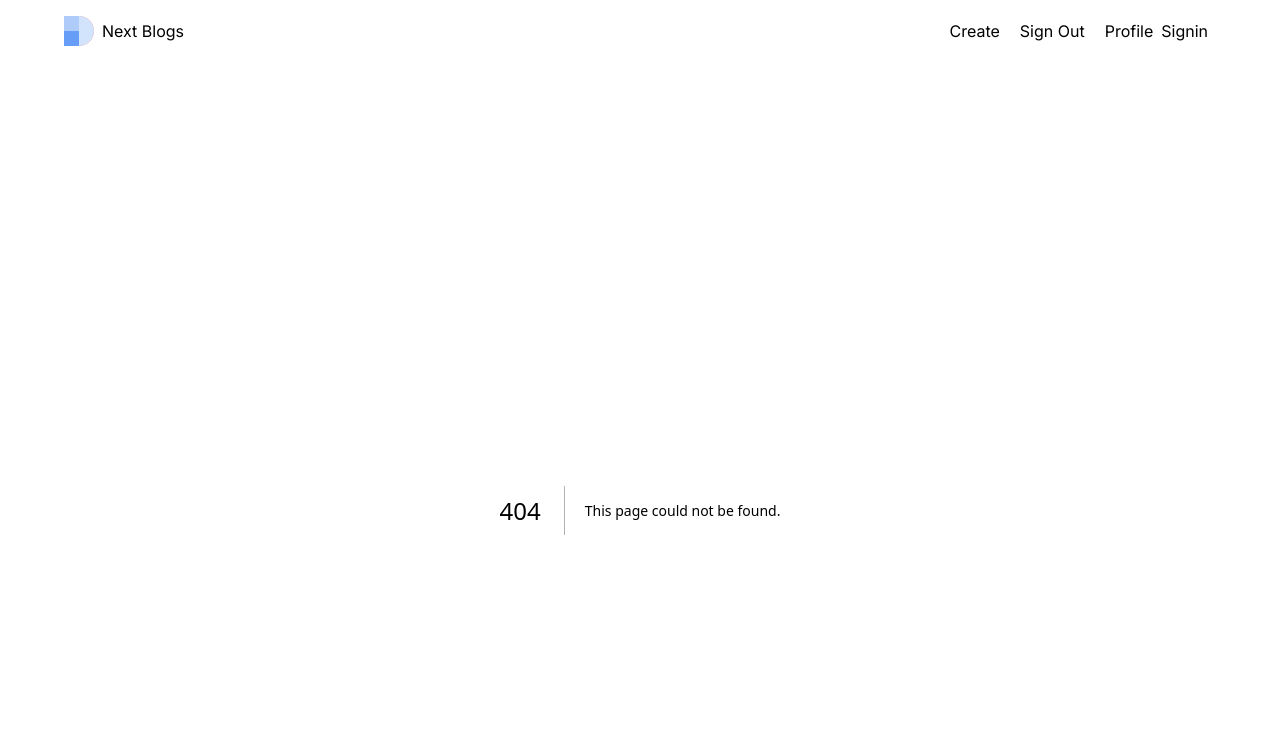
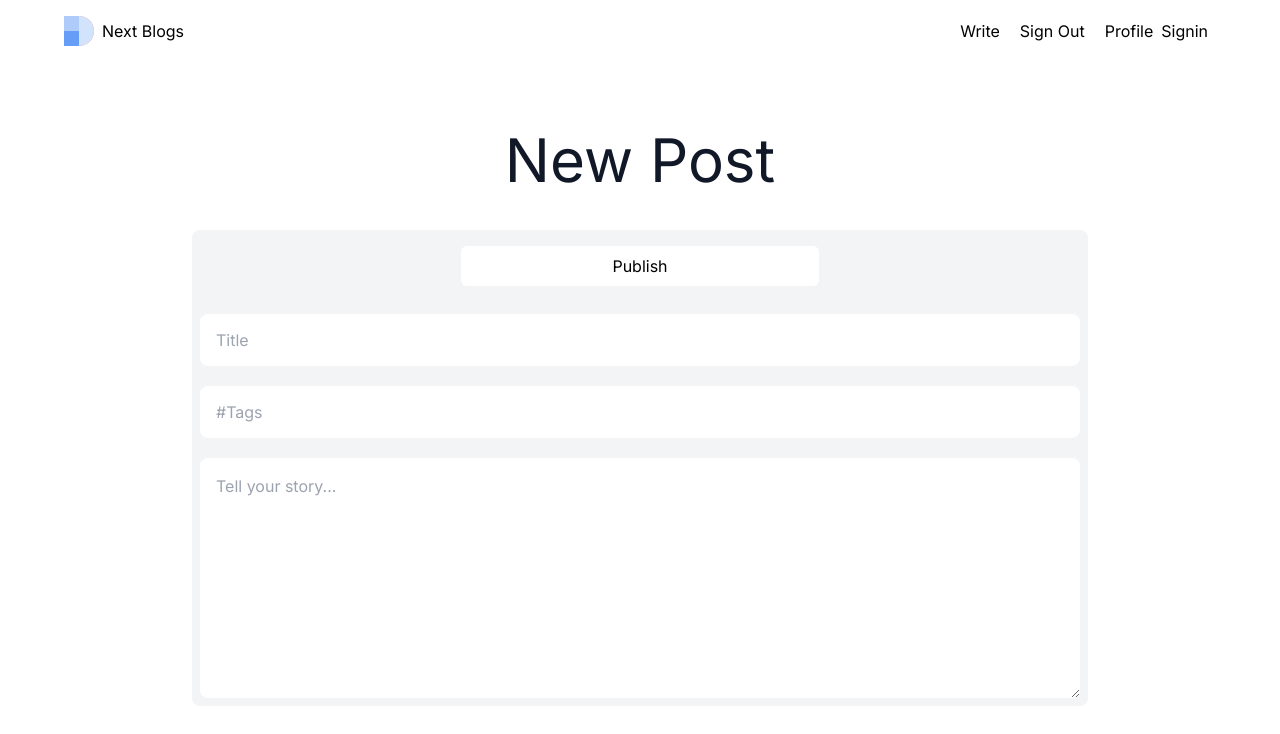
Before and after one commit to jonitjoseph/next-blogs, a Next.js app: page /new in a window 1280 px wide. Before the commit this address had no page. Shown: the top 734 px of the page. Built offline with nearby package versions, Linux system fonts and the light colour scheme.

Commit message:
added form page

```diff
--- /dev/null
+++ b/app/new/page.tsx
@@ -0,0 +1,40 @@
+"use client"
+
+import Form from "@/components/Form";
+import { useState } from "react";
+
+export default function NewStory() {
+    const [publish, setPublish] = useState(false);
+    const [blog, setBlog] = useState({ title: '', tag: '', content: '' });
+
+    const writeContent = async (e: any) => {
+        e.preventDefault();
+        setPublish(true);
+        try {
+            const response = await fetch("/api/blog/new", {
+                method: "POST",
+                body: JSON.stringify({
+                    title: blog.title,
+                    tag: blog.tag,
+                    content: blog.content,
+                }),
+            });
+        } catch (error) {
+            console.log(error);
+        } finally {
+            setPublish(false);
+        }
+    };
+
+    return (
+        <>
+            <Form
+                type="New"
+                blog={blog}
+                setBlog={setBlog}
+                publish={publish}
+                handleSubmit={writeContent}
+            />
+        </>
+    )
+}
--- /dev/null
+++ b/components/Form.tsx
@@ -0,0 +1,40 @@
+type formProps = {
+    type: any,
+    blog: any,
+    setBlog: any,
+    publish: any,
+    handleSubmit: any
+}
+
+export default function Form({ type, blog, setBlog, publish, handleSubmit }: formProps) {
+    return (
+        <>
+            <section className="w-full max-w-full flex flex-col justify-start items-center">
+                <h1 className="mt-5 text-5xl sm:text-6xl text-gray-900">{type} Post</h1>
+                <form className="mt-10 w-full max-w-4xl flex flex-col gap-1 bg-gray-100 rounded-lg">
+                    <div className="flex justify-center">
+                        <button
+                            className="h-10 m-4 max-w-lg min-w-[40%] inline-flex items-center justify-center rounded-md bg-white hover:bg-gray-300"
+                            type="submit"
+                            disabled={publish}
+                        >Publish</button>
+                    </div>
+                    <input
+                        type="text"
+                        placeholder="Title"
+                        required
+                        className="m-2 p-4 h-full rounded-lg outline-none" />
+                    <input
+                        type="text"
+                        placeholder="#Tags"
+                        required
+                        className="m-2 p-4 h-full rounded-lg outline-none" />
+                    <textarea
+                        placeholder='Tell your story...'
+                        required
+                        className="m-2 p-4 h-full min-h-[240px] rounded-lg outline-none" />
+                </form>
+            </section>
+        </>
+    )
+}
--- a/components/Navbar.tsx
+++ b/components/Navbar.tsx
@@ -16,7 +16,7 @@ export default function Navbar() {
             {/* Desktop Navigation */}
             <div className='sm:flex hidden'>
                 <div className='flex gap-3 md:gap-5'>
-                    <Link href='/create'>Create</Link>
+                    <Link href='/new'>Write</Link>
                     <button type='button'>Sign Out</button>
                     <Link href='/profile'>Profile</Link>
                 </div>
@@ -29,7 +29,7 @@ export default function Navbar() {
                     <button onClick={() => setToggleDropdown(!toggleDropdown)}>Dropdown</button>
                     {toggleDropdown && (
                         <div className='flex flex-col justify-end mt-3 absolute top-full right-0 w-full p-5 gap-2 min-w-[210px] bg-gray-100 rounded-lg'>
-                            <Link href='/create' onClick={() => setToggleDropdown(false)}>Create</Link>
+                            <Link href='/new' onClick={() => setToggleDropdown(false)}>Write</Link>
                             <Link href='/profile' onClick={() => setToggleDropdown(false)}>Profile</Link>
                             <button type='button'
                                 onClick={() => { setToggleDropdown(false); }}>Sign Out
```
Also changed, not shown: 1 other file (tests, documents, lock files or other folders).
